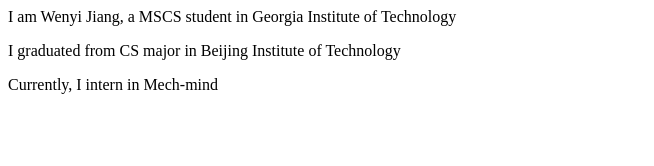
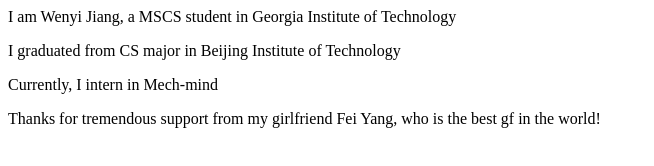
Before and after one commit to maineJiang/maineJiang.github.io, a plain HTML site: page index.html in a window 1280 px wide. Shown: the whole page, without its empty margins (0-654 px from the left). Drawn offline with Linux system fonts and the light colour scheme.

Commit message:
Update index.html

```diff
--- a/index.html
+++ b/index.html
@@ -1,3 +1,6 @@
 <p>I am Wenyi Jiang, a MSCS student in Georgia Institute of Technology </p>
 <p>I graduated from CS major in Beijing Institute of Technology </p>
 <p>Currently, I intern in Mech-mind</p>
+
+
+<p> Thanks for tremendous support from my girlfriend Fei Yang, who is the best gf in the world!
```
